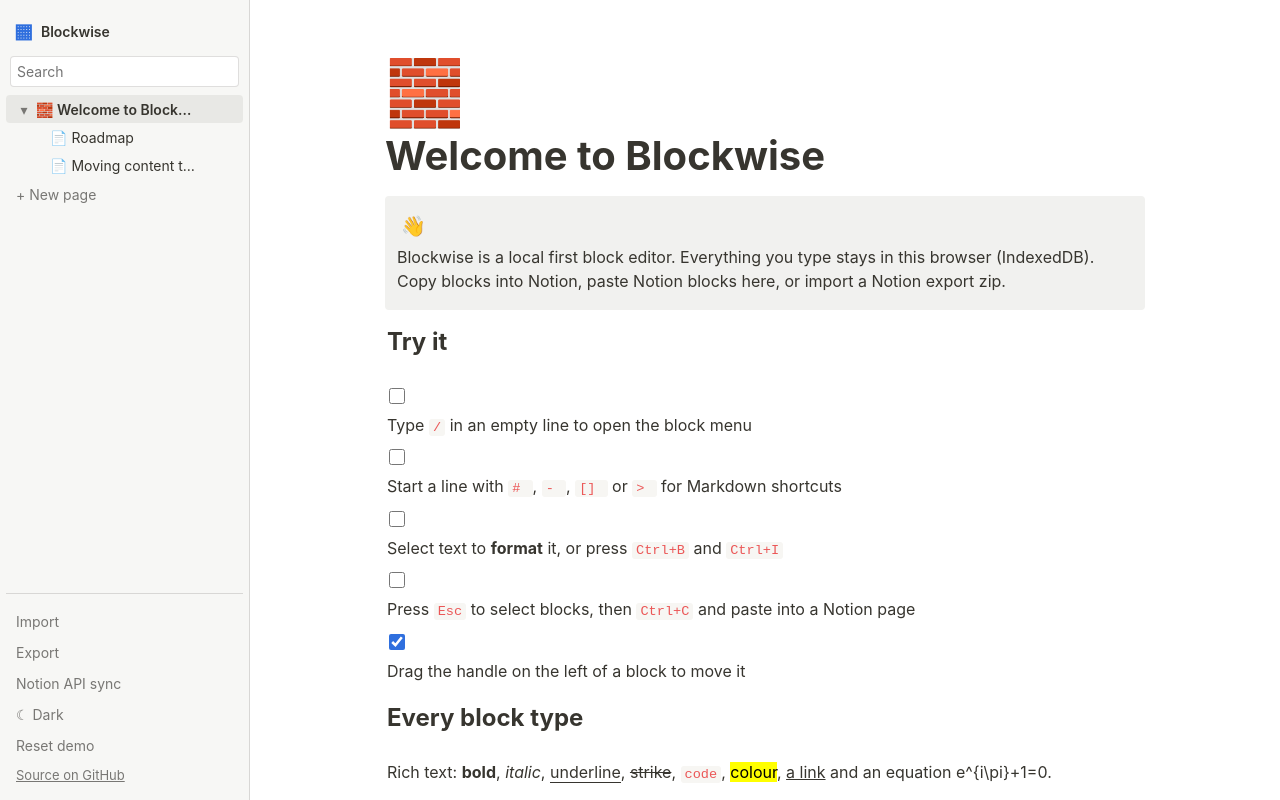
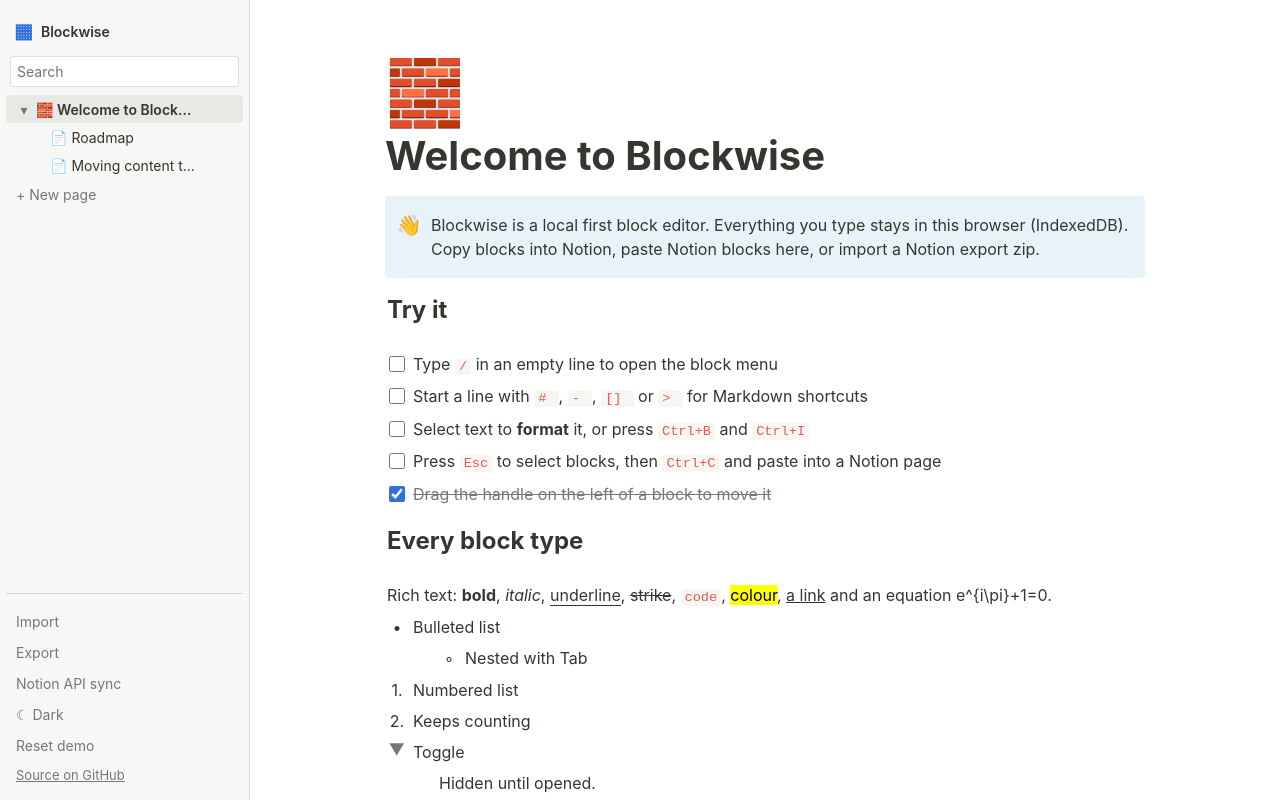
Before and after one commit to devtechedge/blockwise, a Next.js app in the folder apps/web/: page / in a window 1280 px wide. Built offline with nearby package versions, Linux system fonts and the light colour scheme.

Commit message:
fix(web): align list markers and tidy database cells

```diff
--- a/apps/web/app/globals.css
+++ b/apps/web/app/globals.css
@@ -143,3 +143,30 @@
   .editor { padding: 24px 20px 30vh 44px; }
   .gutter { left: -44px; }
 }
+/* layout fixes */
+.block-content > * { flex: 1; min-width: 0; }
+.list-row { display: flex; align-items: flex-start; gap: 2px; }
+.grow { flex: 1; min-width: 0; }
+.grow.done > .text-block { text-decoration: line-through; color: var(--muted); }
+.callout { display: flex; gap: 6px; }
+.callout-icon { flex: none; height: 30px; padding: 0; }
+.quote { width: 100%; }
+.cell-in { width: 100%; border: 0; background: transparent; box-shadow: none; padding: 6px 8px; border-radius: 0; }
+.cell-in:focus { outline: 2px solid var(--accent); outline-offset: -2px; background: var(--panel); }
+.db-table td > .tag { display: none; }
+.multi { padding: 4px 6px; align-items: center; }
+.multi .cell-in { width: 50px; flex: 1; padding: 2px; }
+.tag button { padding: 0 0 0 4px; font-size: 11px; color: var(--muted); }
+.db-table th input { border: 0; background: transparent; padding: 6px 2px; font-weight: 500; color: var(--muted); width: 120px; }
+.db-table th { display: table-cell; }
+.db-table .rowdel { min-width: 0; border: 0; } .db-table .rowdel button { opacity: 0; } .db-table tr:hover .rowdel button { opacity: 1; }
+.pdel { opacity: 0; } .db-table th:hover .pdel { opacity: 1; }
+.callout.bg-gray_background { background: var(--gray-bg); }
+.callout.bg-brown_background { background: var(--brown-bg); }
+.callout.bg-orange_background { background: var(--orange-bg); }
+.callout.bg-yellow_background { background: var(--yellow-bg); }
+.callout.bg-green_background { background: var(--green-bg); }
+.callout.bg-blue_background { background: var(--blue-bg); }
+.callout.bg-purple_background { background: var(--purple-bg); }
+.callout.bg-pink_background { background: var(--pink-bg); }
+.callout.bg-red_background { background: var(--red-bg); }
```
